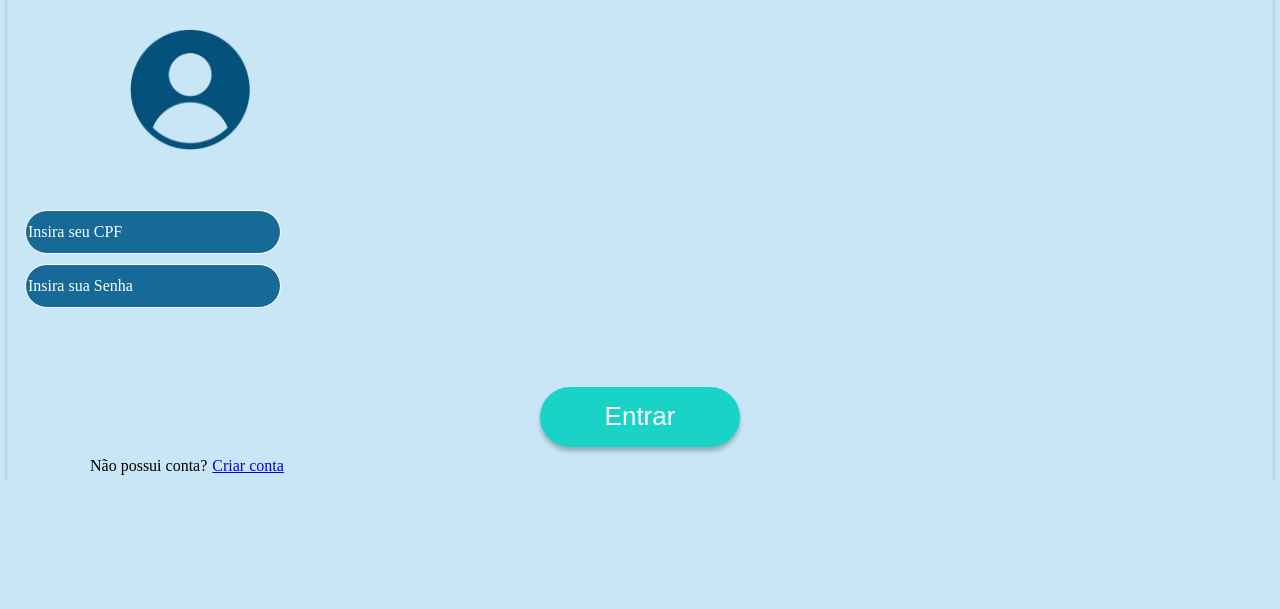
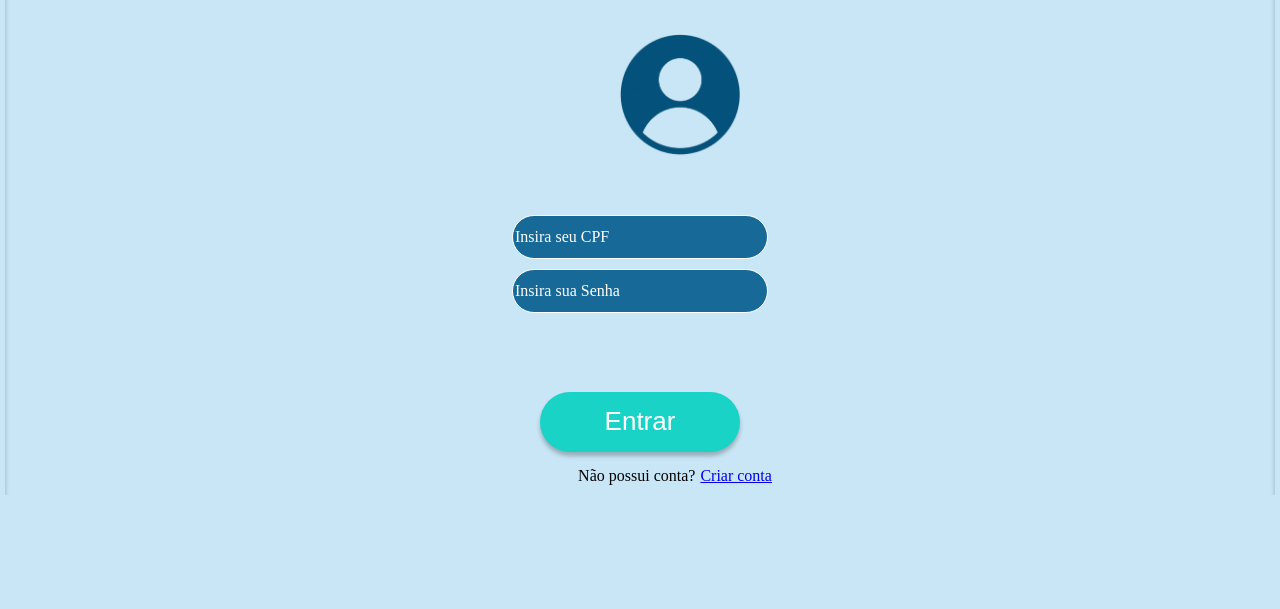
Before and after one commit to joaoarteagle/ProjetoUBS, a plain HTML site: page src/main/resources/templates/index.html in a window 1280 px wide. Shown: the part 191-800 px from the top of the page. Drawn offline with Linux system fonts and the light colour scheme; a web font is replaced by a local one.

Commit message:
modificando style do index

```diff
--- a/src/main/resources/static/style.css
+++ b/src/main/resources/static/style.css
@@ -95,6 +95,10 @@ html{
     box-shadow: 0px 4px 4px 0px #00000040 inset;
 }
 #loginBody{
+    display: flex;
+    align-items: center;
+    justify-content: center;
+    flex-direction: column;
     background-color: #c9e6f6;
 
 
```
Also changed, not shown: src/main/resources/templates/medicamento.html (+4 -3 lines).
